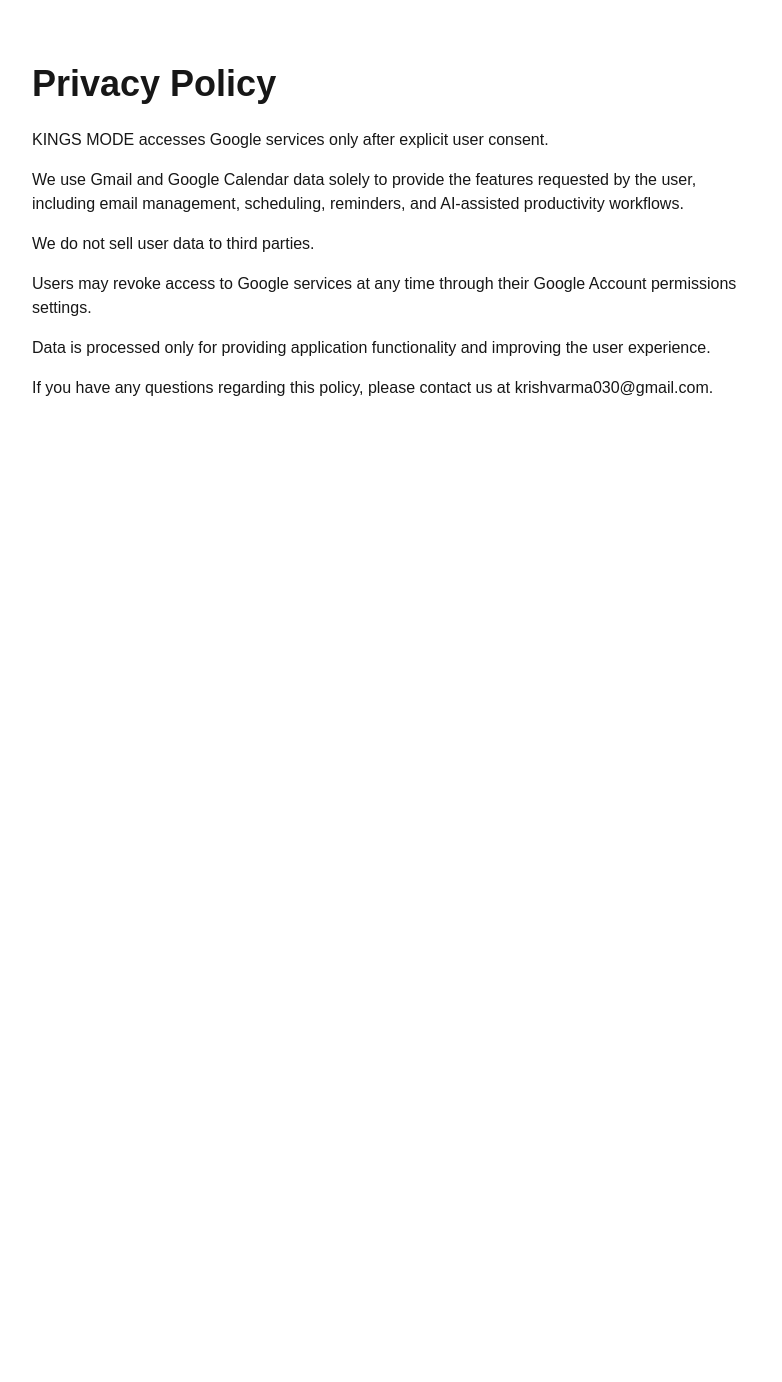
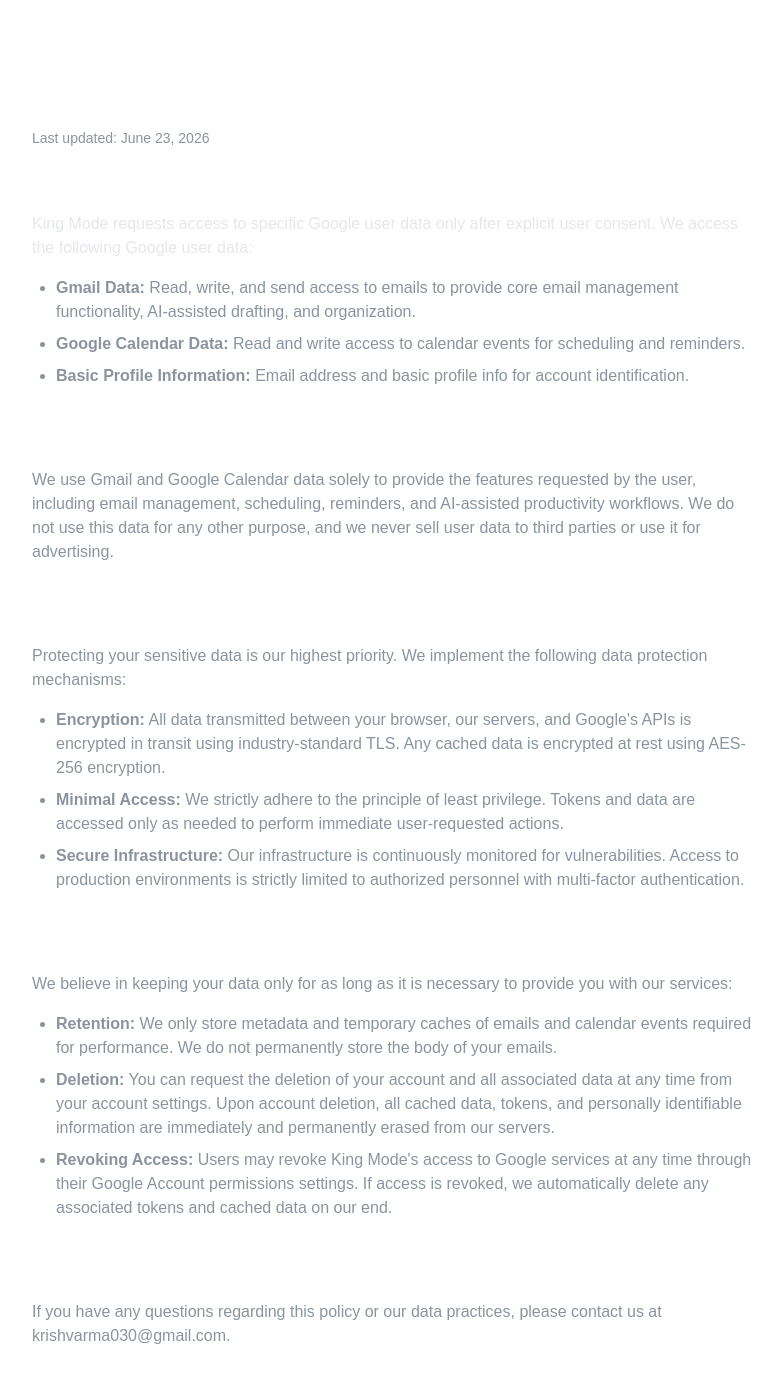
Before and after one commit to Skull-coder/king_mode--corsair-hackathon, a Next.js app: page /privacy in a window 1280 px wide. Shown: the top 1382 px of the page, without its empty margins (248-1030 px from the left). Before the commit the page ends 800 px from the top, so only its background shows below. Built offline with nearby package versions, Linux system fonts and the light colour scheme.

Commit message:
updated privacy policy

```diff
--- a/src/app/page.tsx
+++ b/src/app/page.tsx
@@ -236,10 +236,9 @@
               <span className="px-2 py-1 bg-white/[0.03] border border-white/[0.05] rounded text-gray-300">Corsair</span>
             </div>
           </div>
-
           <div className="flex items-center gap-6">
-            <Link href="/privacy-policy" className="text-xs text-[#8b949e] hover:text-white transition-colors">Privacy Policy</Link>
-            <Link href="/terms-of-service" className="text-xs text-[#8b949e] hover:text-white transition-colors">Terms of Service</Link>
+            <Link href="/privacy" className="text-xs text-[#8b949e] hover:text-white transition-colors">Privacy Policy</Link>
+            <Link href="/terms" className="text-xs text-[#8b949e] hover:text-white transition-colors">Terms of Service</Link>
             <p className="text-xs text-[#8b949e]">&copy; {new Date().getFullYear()} King Mode. All rights reserved.</p>
           </div>
         </div>
--- a/src/app/privacy/page.tsx
+++ b/src/app/privacy/page.tsx
@@ -1,36 +1,58 @@
 export default function PrivacyPage() {
   return (
-    <main className="max-w-3xl mx-auto px-6 py-16">
-      <h1 className="text-4xl font-bold mb-6">Privacy Policy</h1>
+    <main className="max-w-3xl mx-auto px-6 py-16 text-[#e5e7eb]">
+      <h1 className="text-4xl font-bold mb-6 text-white">Privacy Policy</h1>
+      <p className="mb-4 text-sm text-[#8b949e]">Last updated: June 23, 2026</p>
 
+      <section className="mb-8">
+        <h2 className="text-2xl font-semibold mb-4 text-white">1. Information We Access</h2>
         <p className="mb-4">
-        KINGS MODE accesses Google services only after explicit user consent.
+          King Mode requests access to specific Google user data only after explicit user consent. We access the following Google user data:
         </p>
+        <ul className="list-disc pl-6 mb-4 space-y-2 text-[#8b949e]">
+          <li><strong>Gmail Data:</strong> Read, write, and send access to emails to provide core email management functionality, AI-assisted drafting, and organization.</li>
+          <li><strong>Google Calendar Data:</strong> Read and write access to calendar events for scheduling and reminders.</li>
+          <li><strong>Basic Profile Information:</strong> Email address and basic profile info for account identification.</li>
+        </ul>
+      </section>
 
-      <p className="mb-4">
-        We use Gmail and Google Calendar data solely to provide the features
-        requested by the user, including email management, scheduling,
-        reminders, and AI-assisted productivity workflows.
+      <section className="mb-8">
+        <h2 className="text-2xl font-semibold mb-4 text-white">2. How We Use Google User Data</h2>
+        <p className="mb-4 text-[#8b949e]">
+          We use Gmail and Google Calendar data solely to provide the features requested by the user, including email management, scheduling, reminders, and AI-assisted productivity workflows. We do not use this data for any other purpose, and we never sell user data to third parties or use it for advertising.
         </p>
+      </section>
 
-      <p className="mb-4">
-        We do not sell user data to third parties.
+      <section className="mb-8">
+        <h2 className="text-2xl font-semibold mb-4 text-white">3. Data Protection Mechanisms for Sensitive Data</h2>
+        <p className="mb-4 text-[#8b949e]">
+          Protecting your sensitive data is our highest priority. We implement the following data protection mechanisms:
         </p>
+        <ul className="list-disc pl-6 mb-4 space-y-2 text-[#8b949e]">
+          <li><strong>Encryption:</strong> All data transmitted between your browser, our servers, and Google&apos;s APIs is encrypted in transit using industry-standard TLS. Any cached data is encrypted at rest using AES-256 encryption.</li>
+          <li><strong>Minimal Access:</strong> We strictly adhere to the principle of least privilege. Tokens and data are accessed only as needed to perform immediate user-requested actions.</li>
+          <li><strong>Secure Infrastructure:</strong> Our infrastructure is continuously monitored for vulnerabilities. Access to production environments is strictly limited to authorized personnel with multi-factor authentication.</li>
+        </ul>
+      </section>
 
-      <p className="mb-4">
-        Users may revoke access to Google services at any time through their
-        Google Account permissions settings.
+      <section className="mb-8">
+        <h2 className="text-2xl font-semibold mb-4 text-white">4. Data Retention and Deletion</h2>
+        <p className="mb-4 text-[#8b949e]">
+          We believe in keeping your data only for as long as it is necessary to provide you with our services:
         </p>
+        <ul className="list-disc pl-6 mb-4 space-y-2 text-[#8b949e]">
+          <li><strong>Retention:</strong> We only store metadata and temporary caches of emails and calendar events required for performance. We do not permanently store the body of your emails.</li>
+          <li><strong>Deletion:</strong> You can request the deletion of your account and all associated data at any time from your account settings. Upon account deletion, all cached data, tokens, and personally identifiable information are immediately and permanently erased from our servers.</li>
+          <li><strong>Revoking Access:</strong> Users may revoke King Mode&apos;s access to Google services at any time through their Google Account permissions settings. If access is revoked, we automatically delete any associated tokens and cached data on our end.</li>
+        </ul>
+      </section>
 
-      <p className="mb-4">
-        Data is processed only for providing application functionality and
-        improving the user experience.
+      <section className="mb-8">
+        <h2 className="text-2xl font-semibold mb-4 text-white">5. Contact Us</h2>
+        <p className="text-[#8b949e]">
+          If you have any questions regarding this policy or our data practices, please contact us at krishvarma030@gmail.com.
         </p>
-
-      <p>
-        If you have any questions regarding this policy, please contact us at
-        krishvarma030@gmail.com.
-      </p>
+      </section>
     </main>
   );
 }
```
Lines whose indentation alone changed are shown as unchanged.
